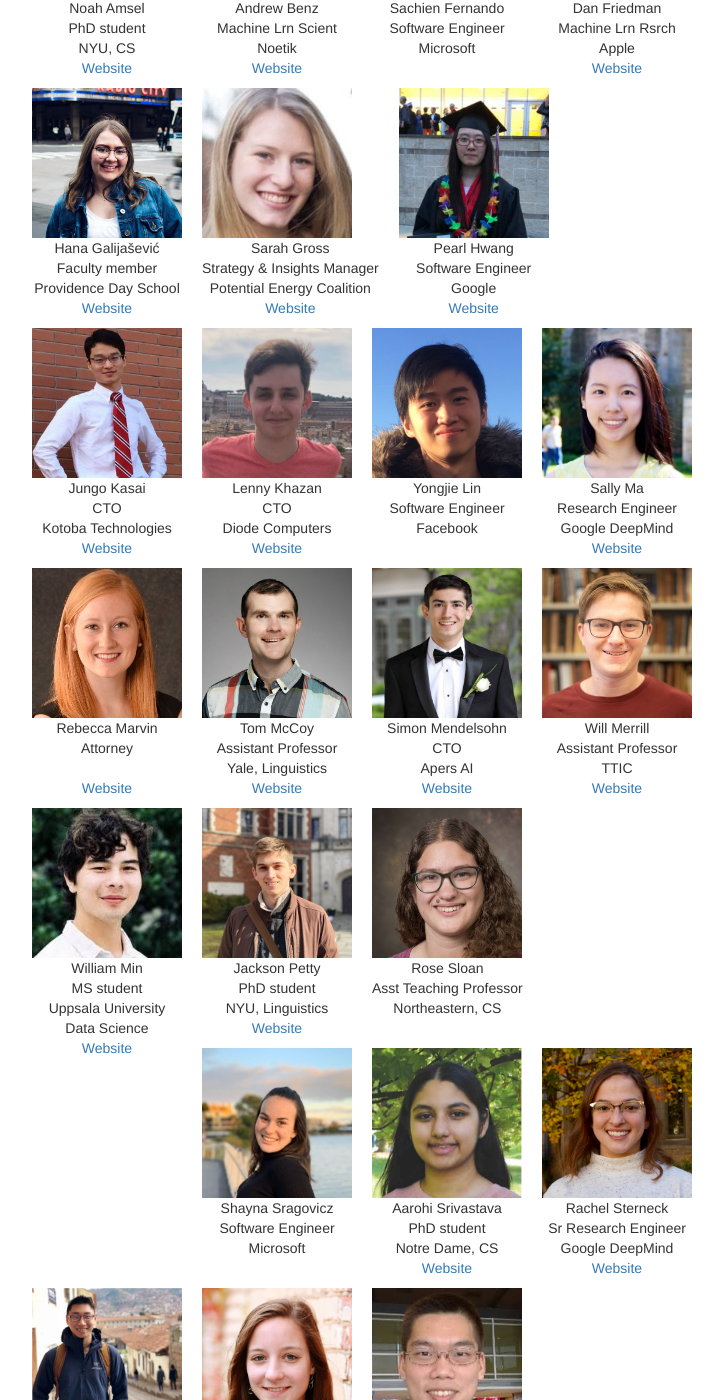
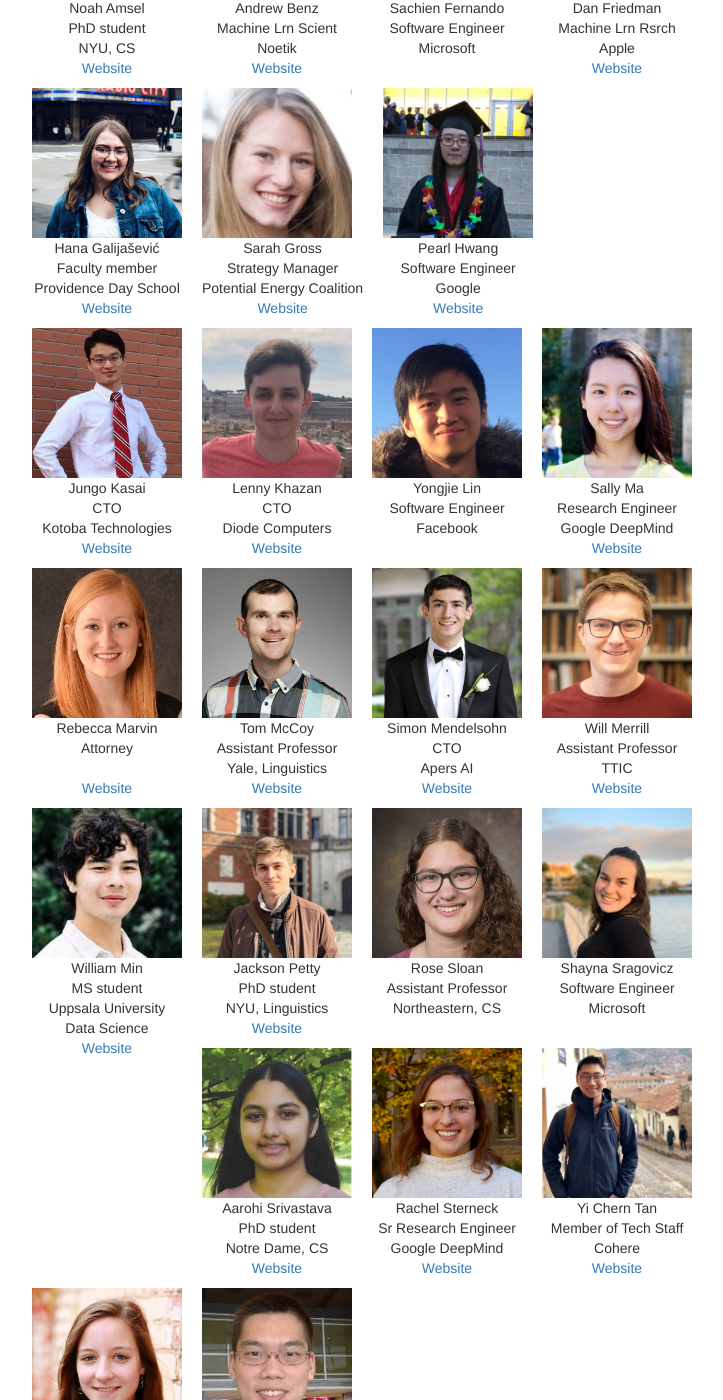
Before and after one commit to clay-lab/clay-lab.github.io, a Jekyll site: the page built from members.html, in a window 1280 px wide and 1400 px high, scrolled down 3036 px. Shown: the whole window, without its empty margins (278-1001 px from the left). Built offline with Jekyll 4.4.1, drawn with Linux system fonts in a browser that asks for light colours.

Commit message:
updated alumni

```diff
--- a/_data/members.yml
+++ b/_data/members.yml
@@ -229,7 +229,7 @@
     - name : Sarah Gross
       photo: /photos/sarahgross_profile.jpg
       url: https://www.linkedin.com/in/sarah-gross-46b38810a/
-      title: Strategy & Insights Manager
+      title: Strategy Manager
       location: Potential Energy Coalition
 
     - name : Pearl Hwang
@@ -300,7 +300,7 @@
 
     - name : Rose Sloan
       photo: /photos/rose_profile.jpg
-      title : Asst Teaching Professor
+      title : Assistant Professor
       location: Northeastern, CS
 
     - name : Shayna Sragovicz
```
